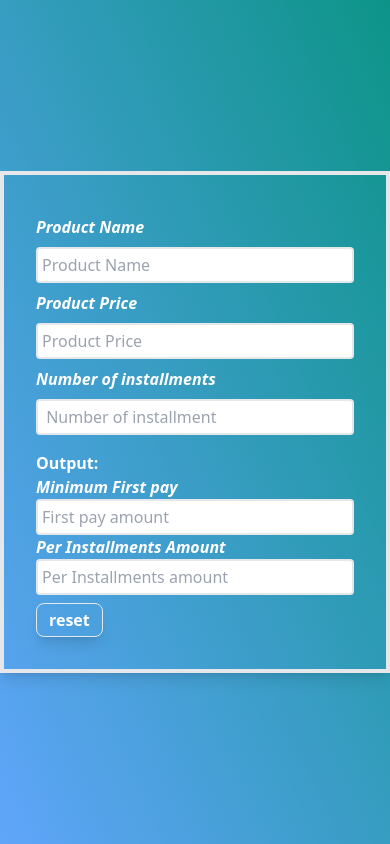
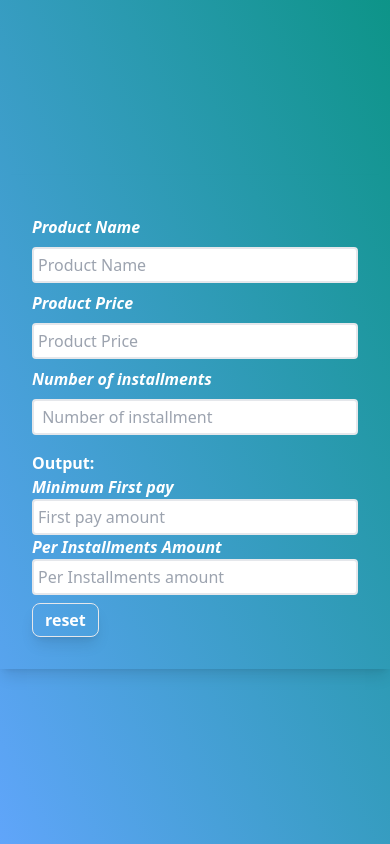
Before and after one commit to Rubel931848/selling_soft, a website: page index.html in a window 390 px wide. Drawn offline with Linux system fonts and the light colour scheme.

Commit message:
fix border problem

```diff
--- a/index.html
+++ b/index.html
@@ -11,7 +11,7 @@
 
 <body class="min-h-screen w-full flex justify-center items-center bg-cover bg-gradient-to-tr from-blue-400 to-teal-600 my_cover_image" style="" >
 
-        <form action="" class="p-8 shadow-lg w-full sm:w-6/12 md:w-3/12 shadow-white-500/50 border-4  md:rounded-bl-3xl md:rounded-tr-3xl " >
+        <form action="" class="p-8 shadow-lg w-full sm:w-6/12 md:w-3/12 shadow-white-500/50 border-0 md:border-4  md:rounded-bl-3xl md:rounded-tr-3xl " >
             <!-- first one -->
             <label for="" class="block my-2 font-semibold italic text-white">Product Name</label>
             <input type="text" placeholder="Product Name" class="p-1 border-2 w-full rounded outline-0"> </br>
```
Also changed, not shown: assets/css/style.css.
